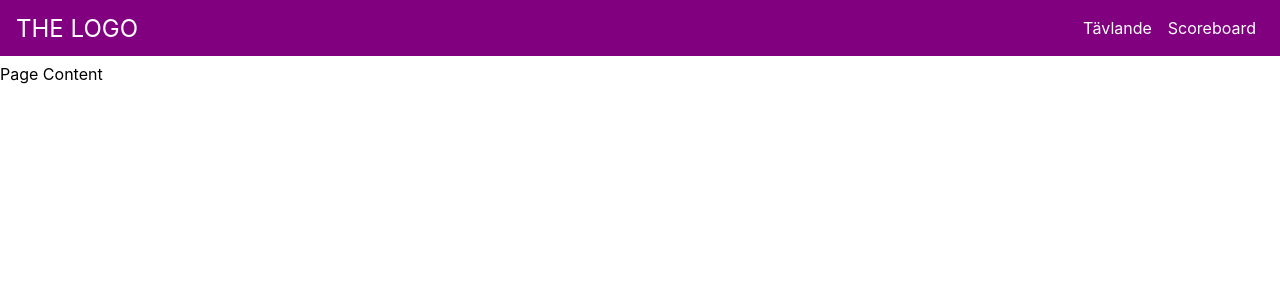
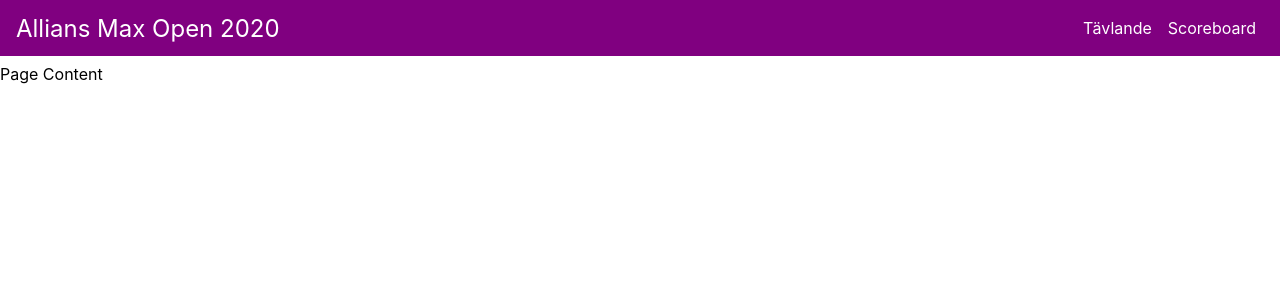
Before and after one commit to oscarnnn/alliansopen, a React (Create React App) app: page / in a window 1280 px wide. Shown: the top 300 px of the page. Built offline with nearby package versions, Linux system fonts and the light colour scheme.

Commit message:
Title change

```diff
--- a/src/components/Toolbar/Toolbar.js
+++ b/src/components/Toolbar/Toolbar.js
@@ -10,7 +10,7 @@ const toolbar = props => (
             <div className="toolbar__toggle-button">
                 <DrawerToggleButton click={props.drawerClickHandler}/>
             </div>
-            <div className="toolbar__logo"><a href="/">THE LOGO</a></div>
+            <div className="toolbar__logo"><a href="/">Allians Max Open 2020</a></div>
             <div className="spacer"></div>
             <div className="toolbar_navigation-items">
                 <ul>
```
